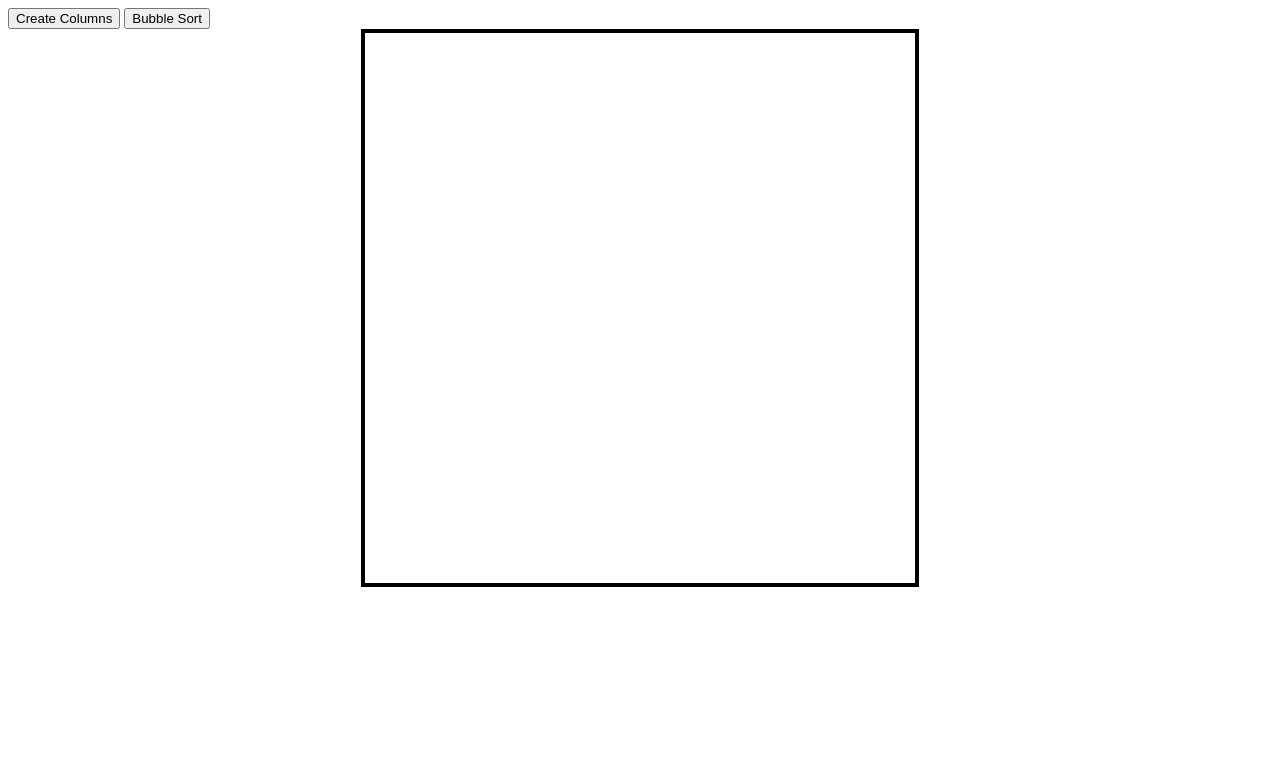
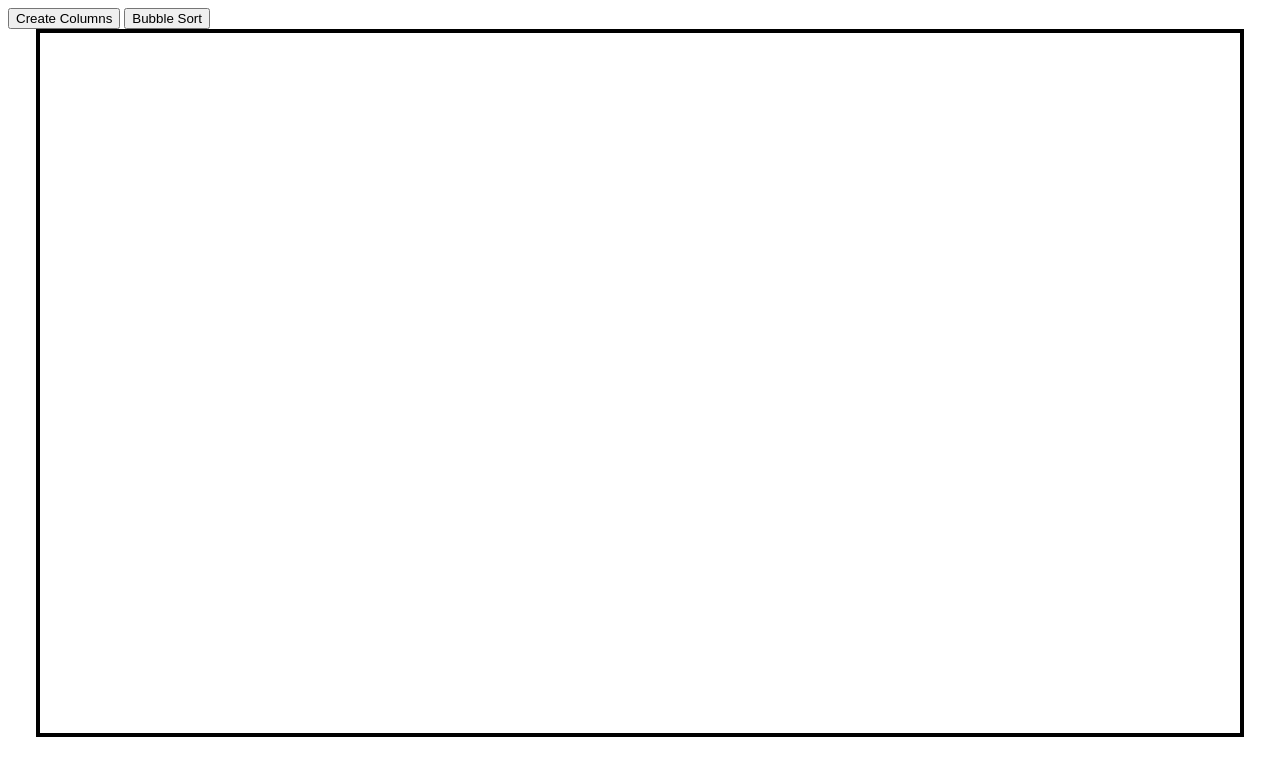
Before and after one commit to BMCARDONA/sorting-visualizer, a plain HTML site: page index.html in a window 1280 px wide. Drawn offline with Linux system fonts and the light colour scheme.

Commit message:
change width and height on .createColumns

```diff
--- a/style.css
+++ b/style.css
@@ -11,8 +11,8 @@
     grid-template-columns: repeat(var(--numCols), 1fr);
     /* repeat(number of rows, the column width we want) */
     /* grid-template-rows: repeat(var(--numRows), 1fr); */
-    width: 550px;
-    height: 550px;
+    width: 1200px;
+    height: 700px;
     border: black solid 4px;
   }
 
```
